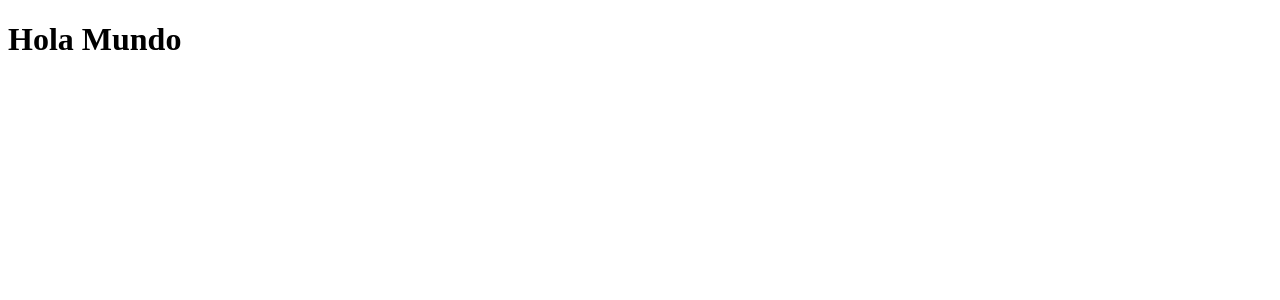
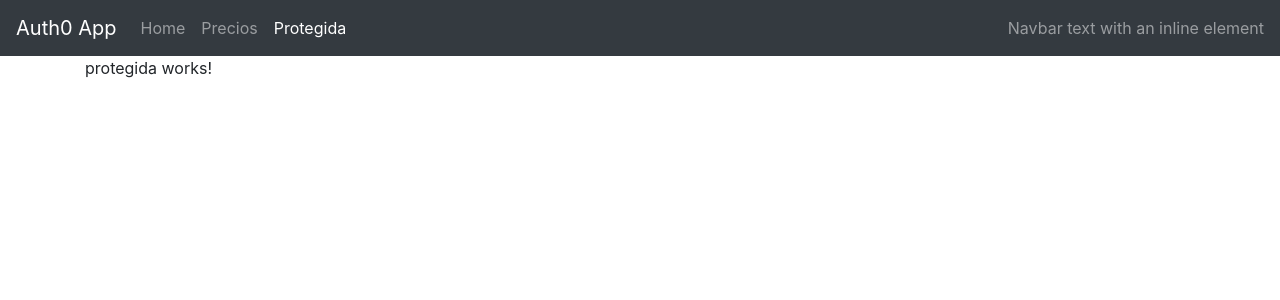
Before and after one commit to tamueka/07-autenticacion-auth0, an Angular app: page /protegida in a window 1280 px wide. Before the commit this address led to /. Shown: the top 300 px of the page. Built offline with nearby package versions, Linux system fonts and the light colour scheme.

Commit message:
añadimos bootstrap en index.html + configuramos enrutado y lo mostramos router-outlet + creamos componentes cli home, navbar, preccios, protegida

```diff
--- a/src/app/app-routing.module.ts
+++ b/src/app/app-routing.module.ts
@@ -1,7 +1,15 @@
 import { NgModule } from '@angular/core';
 import { Routes, RouterModule } from '@angular/router';
+import { HomeComponent } from './components/home/home.component';
+import { PreciosComponent } from './components/precios/precios.component';
+import { ProtegidaComponent } from './components/protegida/protegida.component';
 
-const routes: Routes = [];
+const routes: Routes = [
+  { path: 'home', component: HomeComponent },
+  { path: 'precios', component: PreciosComponent },
+  { path: 'protegida', component: ProtegidaComponent },
+  { path: '**', pathMatch:'full', redirectTo: 'home' }
+];
 
 @NgModule({
   imports: [RouterModule.forRoot(routes)],
--- a/src/app/app.component.html
+++ b/src/app/app.component.html
@@ -1,2 +1,6 @@
 <!--The content below is only a placeholder and can be replaced.-->
-<h1>Hola Mundo</h1>
+<app-navbar></app-navbar>
+
+<div class="container">
+  <router-outlet></router-outlet>
+</div>
--- /dev/null
+++ b/src/app/components/home/home.component.html
@@ -0,0 +1 @@
+<p>home works!</p>
--- /dev/null
+++ b/src/app/components/home/home.component.ts
@@ -0,0 +1,15 @@
+import { Component, OnInit } from '@angular/core';
+
+@Component({
+  selector: 'app-home',
+  templateUrl: './home.component.html',
+  styles: []
+})
+export class HomeComponent implements OnInit {
+
+  constructor() { }
+
+  ngOnInit() {
+  }
+
+}
--- /dev/null
+++ b/src/app/components/navbar/navbar.component.html
@@ -0,0 +1,19 @@
+<nav class="navbar navbar-expand-lg navbar-dark bg-dark">
+  <a class="navbar-brand" href="#">Auth0 App</a>
+  <div class="collapse navbar-collapse" id="navbarText">
+    <ul class="navbar-nav mr-auto">
+      <li class="nav-item" routerLinkActive="active">
+        <a class="nav-link" [routerLink]="['home']" >Home</a>
+      </li>
+      <li class="nav-item" routerLinkActive="active">
+        <a class="nav-link" [routerLink]="['precios']">Precios</a>
+      </li>
+      <li class="nav-item" routerLinkActive="active">
+        <a class="nav-link" [routerLink]="['protegida']">Protegida</a>
+      </li>
+    </ul>
+    <span class="navbar-text">
+      Navbar text with an inline element
+    </span>
+  </div>
+</nav>
--- /dev/null
+++ b/src/app/components/navbar/navbar.component.ts
@@ -0,0 +1,15 @@
+import { Component, OnInit } from '@angular/core';
+
+@Component({
+  selector: 'app-navbar',
+  templateUrl: './navbar.component.html',
+  styles: []
+})
+export class NavbarComponent implements OnInit {
+
+  constructor() { }
+
+  ngOnInit() {
+  }
+
+}
--- /dev/null
+++ b/src/app/components/precios/precios.component.html
@@ -0,0 +1 @@
+<p>precios works!</p>
--- /dev/null
+++ b/src/app/components/precios/precios.component.ts
@@ -0,0 +1,15 @@
+import { Component, OnInit } from '@angular/core';
+
+@Component({
+  selector: 'app-precios',
+  templateUrl: './precios.component.html',
+  styles: []
+})
+export class PreciosComponent implements OnInit {
+
+  constructor() { }
+
+  ngOnInit() {
+  }
+
+}
--- /dev/null
+++ b/src/app/components/protegida/protegida.component.html
@@ -0,0 +1 @@
+<p>protegida works!</p>
--- /dev/null
+++ b/src/app/components/protegida/protegida.component.ts
@@ -0,0 +1,15 @@
+import { Component, OnInit } from '@angular/core';
+
+@Component({
+  selector: 'app-protegida',
+  templateUrl: './protegida.component.html',
+  styles: []
+})
+export class ProtegidaComponent implements OnInit {
+
+  constructor() { }
+
+  ngOnInit() {
+  }
+
+}
--- a/src/index.html
+++ b/src/index.html
@@ -7,6 +7,7 @@
 
   <meta name="viewport" content="width=device-width, initial-scale=1">
   <link rel="icon" type="image/x-icon" href="favicon.ico">
+  <link rel="stylesheet" href="https://maxcdn.bootstrapcdn.com/bootstrap/4.4.1/css/bootstrap.min.css">
 </head>
 <body>
   <app-root></app-root>
```
Also changed, not shown: src/app/app.module.ts (+9 -1 lines).
